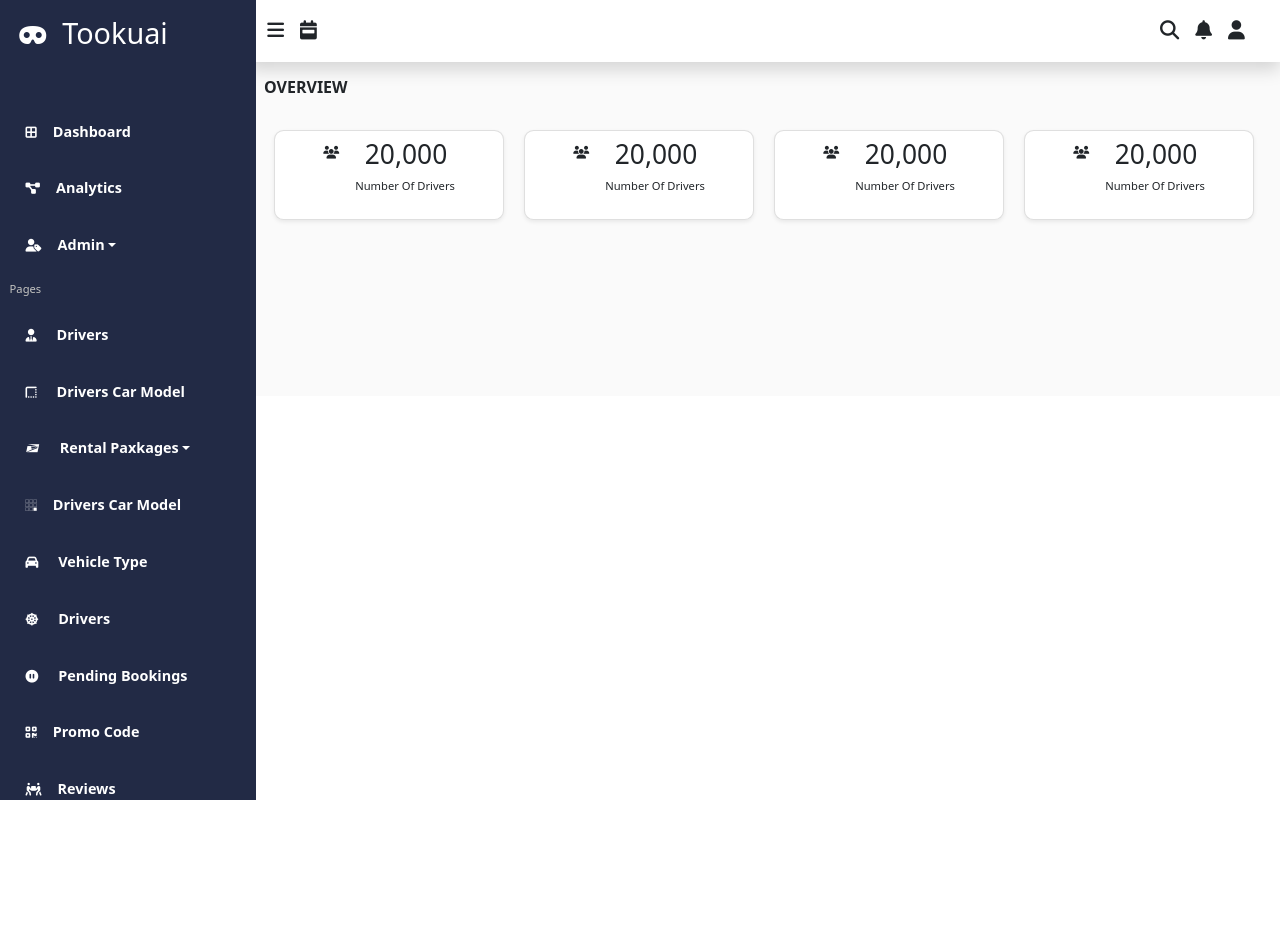
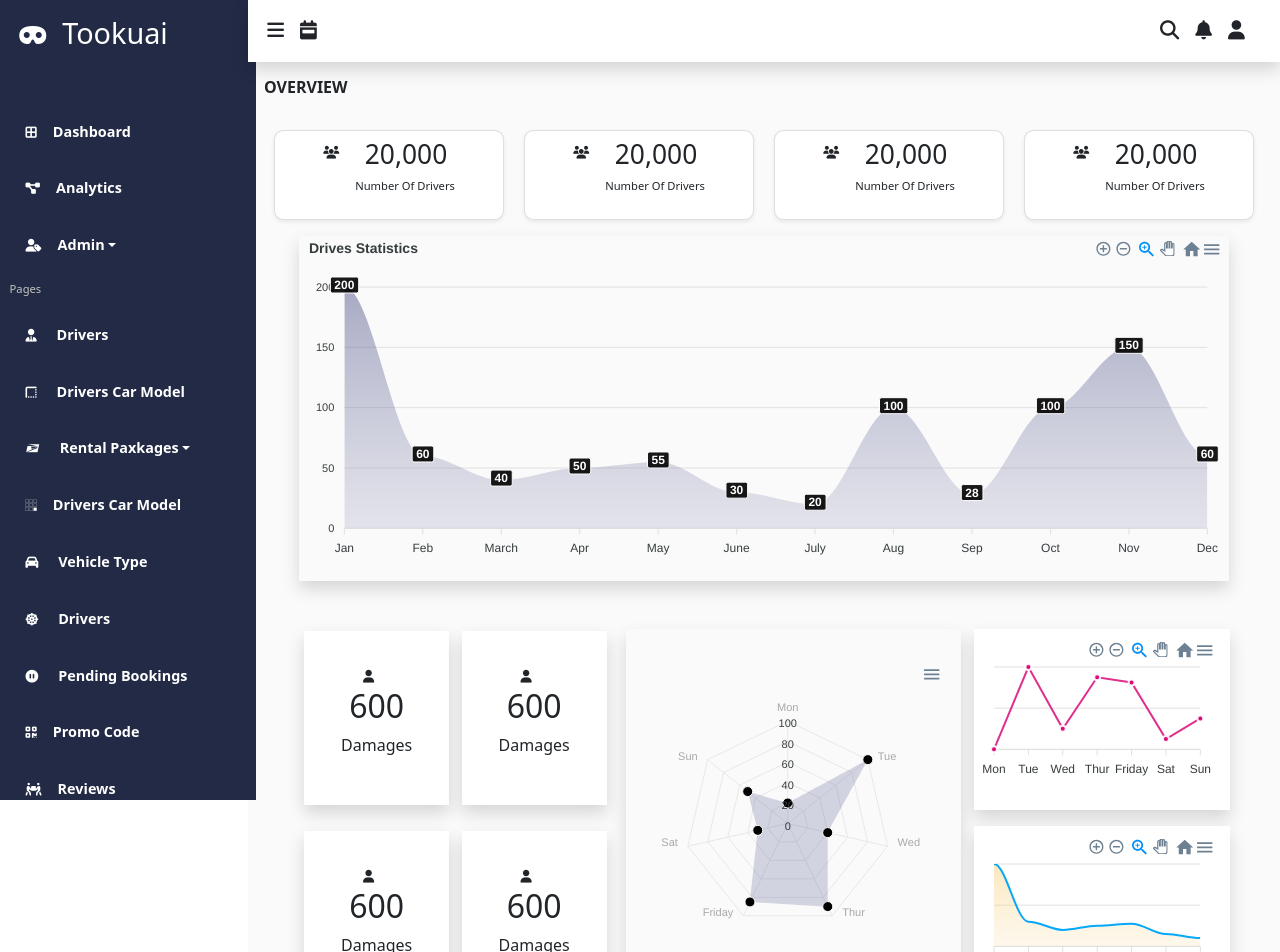
Before and after one commit to victorkhachi/newTookuai, a React (Create React App) app in the folder toouukia/: page / in a window 1280 px wide. Shown: the top 952 px of the page. Before the commit the page ends 800 px from the top, so only its background shows below. Built offline with nearby package versions, Linux system fonts and the light colour scheme.

Commit message:
Charts added/Home dsahboard designed

```diff
--- a/toouukia/package.json
+++ b/toouukia/package.json
@@ -6,9 +6,9 @@
     "@testing-library/jest-dom": "^5.11.4",
     "@testing-library/react": "^11.1.0",
     "@testing-library/user-event": "^12.1.10",
-    "chart.js": "^3.6.1",
+    "apexcharts": "^3.31.0",
     "react": "^17.0.2",
-    "react-chartjs-2": "^4.0.0",
+    "react-apexcharts": "^1.3.9",
     "react-dom": "^17.0.2",
     "react-scripts": "4.0.3",
     "web-vitals": "^1.0.1"
--- a/toouukia/src/App.js
+++ b/toouukia/src/App.js
@@ -1,11 +1,13 @@
 import Sidenav from "./components/Sidenav";
 import Dashboard from "./components/Dashboard";
+import Charts from  "./components/Charts"
 
 function App() {
   return (
     <div className="App">
-     <Sidenav />
-      < Dashboard />
+      <Sidenav />
+      <Dashboard />
+
     </div>
   );
 }
--- /dev/null
+++ b/toouukia/src/components/Area.js
@@ -0,0 +1,57 @@
+import React, { Component } from "react";
+import Chart from "react-apexcharts";
+
+class Area extends Component {
+  constructor(props) {
+    super(props);
+
+    this.state = {
+      options: {
+        chart: {
+          id: "basic-bar",
+        },
+        xaxis: {
+          categories: ["Mon", "Tue", "Wed", "Thur", "Friday", "Sat", "Sun"],
+        },
+        dataLabels: {
+          enabled: false,
+        },
+        fill: {
+          colors: "#f5c764",
+        },
+        // title: {
+        //   text: "Drives Statistics",
+        // },
+        yaxis: {
+          show: false,
+        },
+        colors: ["#05a8fa"],
+        stroke: {
+          width: 2,
+        },
+      },
+      series: [
+        {
+          name: "Total Number Of Rides",
+          data: [200, 60, 40, 50, 55, 30, 20],
+        },
+      ],
+    };
+  }
+
+  render() {
+    return (
+      <div className="mc shadow">
+        <Chart
+          options={this.state.options}
+          series={this.state.series}
+          type="area"
+          width="240"
+          height="150"
+        />
+      </div>
+    );
+  }
+}
+
+export default Area;
--- /dev/null
+++ b/toouukia/src/components/Charts.js
@@ -0,0 +1,94 @@
+import React, { Component } from "react";
+import Chart from "react-apexcharts";
+
+class Charts extends Component {
+  constructor(props) {
+    super(props);
+
+    this.state = {
+      options: {
+        chart: {
+          id: "basic-bar",
+        },
+        xaxis: {
+          categories: [
+            "Jan",
+            "Feb",
+            "March",
+            "Apr",
+            "May",
+            "June",
+            "July",
+            "Aug",
+            "Sep",
+            "Oct",
+            "Nov",
+            "Dec",
+
+          ],
+        },
+        // dataLabels: {
+        //   enabled: false,
+        // },
+        fill: {
+          colors: "#353a78",
+        },
+        title:{
+          text: 'Drives Statistics'
+        }
+      },
+      series: [
+        {
+          name: "Total Number Of Rides",
+          data: [200, 60, 40, 50, 55, 30, 20, 100, 28,100, 150, 60],
+        },
+      ],
+    };
+  }
+
+  render() {
+    return (
+      <div className="mixed-chart shadow">
+        <Chart
+          options={this.state.options}
+          series={this.state.series}
+          type="area"
+          width="930"
+          height ="330"
+        />
+      </div>
+    );
+  }
+}
+
+export default Charts;
+
+// import { Line } from "react-chartjs-2";
+
+// import React from 'react'
+
+// export default function Charts() {
+//   return (
+//     <div>
+//       *{" "}
+//       <Line
+//         datasetIdKey="id"
+//         data={{
+//           labels: ["Jun", "Jul", "Aug"],
+//           datasets: [
+//             {
+//               id: 1,
+//               label: "",
+//               data: [5, 6, 7],
+//             },
+//             {
+//               id: 2,
+//               label: "",
+//               data: [3, 2, 1],
+//             },
+//           ],
+//         }}
+//       />
+//     </div>
+//   );
+// }
--- a/toouukia/src/components/Dashboard.js
+++ b/toouukia/src/components/Dashboard.js
@@ -1,16 +1,21 @@
-import React from 'react'
-
-
+import React from "react";
+import Charts from "./Charts";
+import Area from "./Area";
+import Line from "./Line";
+import Radar from "./Radar";
 
 const Dashboard = () => {
   return (
     <section className="sectD">
       <div className="D-header shadow">
         <div className="icn1">
-          <i class="fas fa-bars"  data-bs-toggle="collapse"
+          <i
+            class="fas fa-bars"
+            data-bs-toggle="collapse"
             data-bs-target="#collapseWidthExample"
             aria-expanded="false"
-          aria-controls="collapseWidthExample"></i>
+            aria-controls="collapseWidthExample"
+          ></i>
           <i class="fas fa-calendar-week"></i>
         </div>
         <div className="icn2">
@@ -22,7 +27,6 @@ const Dashboard = () => {
 
       <h5>OVERVIEW</h5>
       <div className="cards">
-
         <div className="card shadow-sm">
           <div className="icn">
             <i class="fas fa-users"></i>
@@ -63,8 +67,48 @@ const Dashboard = () => {
           </div>
         </div>
       </div>
+
+      <section className="char">
+        <Charts />
+      </section>
+
+      <section className="genStats">
+        <div className="reviews">
+          <div className="boxx">
+            <div className="boxxIn shadow">
+              <i class="fas fa-user"></i>
+              <h2>600</h2>
+              <p>Damages</p>
+            </div>
+            <div className="boxxIn shadow">
+              <i class="fas fa-user"></i>
+              <h2>600</h2>
+              <p>Damages</p>
+            </div>
+          </div>
+          <div className="boxx">
+            <div className="boxxIn shadow">
+              <i class="fas fa-user"></i>
+              <h2>600</h2>
+              <p>Damages</p>
+            </div>
+            <div className="boxxIn shadow">
+              <i class="fas fa-user"></i>
+              <h2>600</h2>
+              <p>Damages</p>
+            </div>
+          </div>
+        </div>
+        <div className="dNut">
+          <Radar />
+        </div>
+        <div className="lineArea">
+          <Line />
+          <Area />
+        </div>
+      </section>
     </section>
   );
-}
+};
 
-export default Dashboard
+export default Dashboard;
--- /dev/null
+++ b/toouukia/src/components/Line.js
@@ -0,0 +1,62 @@
+import React, { Component } from "react";
+import Chart from "react-apexcharts";
+
+class Line extends Component {
+  constructor(props) {
+    super(props);
+
+    this.state = {
+      options: {
+        chart: {
+          id: "basic-bar",
+        },
+        xaxis: {
+          categories: ["Mon", "Tue", "Wed", "Thur", "Friday", "Sat", "Sun"],
+        },
+        dataLabels: {
+          enabled: false,
+        },
+        fill: {
+          colors: "#db0b7a",
+        },
+        // title: {
+        //   text: "Drives Statistics",
+        // },
+        markers: {
+          size: 3,
+        },
+        yaxis: {
+          show: false,
+        },
+        colors:[
+            "#db0b7a"
+        ],
+        stroke: {
+            width:2
+      },
+      },
+      series: [
+        {
+          name: "Total Number Of Rides",
+          data: [20, 100, 40, 90, 85, 30, 50],
+        },
+      ],
+    };
+  }
+
+  render() {
+    return (
+      <div className="mc shadow">
+        <Chart
+          options={this.state.options}
+          series={this.state.series}
+          type="line"
+          width="240"
+          height="150"
+        />
+      </div>
+    );
+  }
+}
+
+export default Line;
--- /dev/null
+++ b/toouukia/src/components/Radar.js
@@ -0,0 +1,50 @@
+import React, { Component } from "react";
+import Chart from "react-apexcharts";
+
+class Radar extends Component {
+  constructor(props) {
+    super(props);
+
+    this.state = {
+      options: {
+        chart: {
+          id: "basic-bar",
+        },
+        xaxis: {
+          categories: ["Mon", "Tue", "Wed", "Thur", "Friday", "Sat", "Sun"],
+        },
+        // dataLabels: {
+        //   enabled: false,
+        // },
+        fill: {
+          colors: "#353a78",
+        },
+        // title: {
+        //   text: "Drives Statistics",
+        // },
+      },
+      series: [
+        {
+          name: "Total Number Of Rides",
+          data: [20, 100, 40, 90, 85, 30, 50],
+        },
+      ],
+    };
+  }
+
+  render() {
+    return (
+      <div className="rade shadow">
+        <Chart
+          options={this.state.options}
+          series={this.state.series}
+          type="radar"
+          width="310"
+          height="300"
+        />
+      </div>
+    );
+  }
+}
+
+export default Radar;
--- a/toouukia/src/index.css
+++ b/toouukia/src/index.css
@@ -5,7 +5,7 @@
 }
 
 
-
+  /* -----SIDENAC STYLING----- */
 .sNav{
  background-color: rgb(34, 42, 69);
     padding: 1rem 1rem;
@@ -85,12 +85,13 @@ i{
 	background-color: #555;
 }
 
-/* .App{
-  display: flex;
-} */
+/* ------DASHBOARD STYLING--------- */
+
 .D-header{
   padding: 1.2rem;
-
+  position: sticky;
+  top: 0;
+  z-index: 1;
   background-color: white;
   display: flex;
   justify-content: space-between;
@@ -101,7 +102,7 @@ i{
 .sectD{
 margin-left: 15.5rem;
 background-color: rgb(250, 250, 250);
-padding-bottom: 10rem;
+/* padding-bottom: 10rem; */
 }
 .sectD h5{
   margin: 1rem;
@@ -132,6 +133,48 @@ padding-bottom: 10rem;
   font-size: .7rem;
 }
 
+/* ----MAIN AREA CHART STYLING */
+.char{
+  display: flex;
+  justify-content:center;
+  align-items: center;
+}
+
+/* ----DASHBOARD LOWER SECTION STYLING----- */
+  .genStats{
+    display: flex;
+    justify-content: center;
+    margin: 2rem 1rem;
+    align-items: center;
+
+  }
+  .reviews{
+    display: flex;
+    flex-direction: column;
+  }
+  .mc{
+    margin: 1rem 0;
+    background-color: white;
+    padding: 0.5rem;
+  }
+  .rade{
+    padding: 2rem .8rem;
+    margin: 0 .8rem;
+  }
+
+  /* ----DASHBOARD BOXES STYLING----- */
+
+  .boxx{
+    display: flex;
+    flex-direction: row;
+  }
+  .boxxIn{
+    background-color: white;
+    padding:2rem 2.3rem;
+    margin: .8rem .4rem;
+    text-align: center;
+  }
+
 
 
 /* data-bs-toggle="collapse"
```
Also changed, not shown: 2 other files (tests, documents, lock files or other folders). Lines whose indentation alone changed are shown as unchanged.
